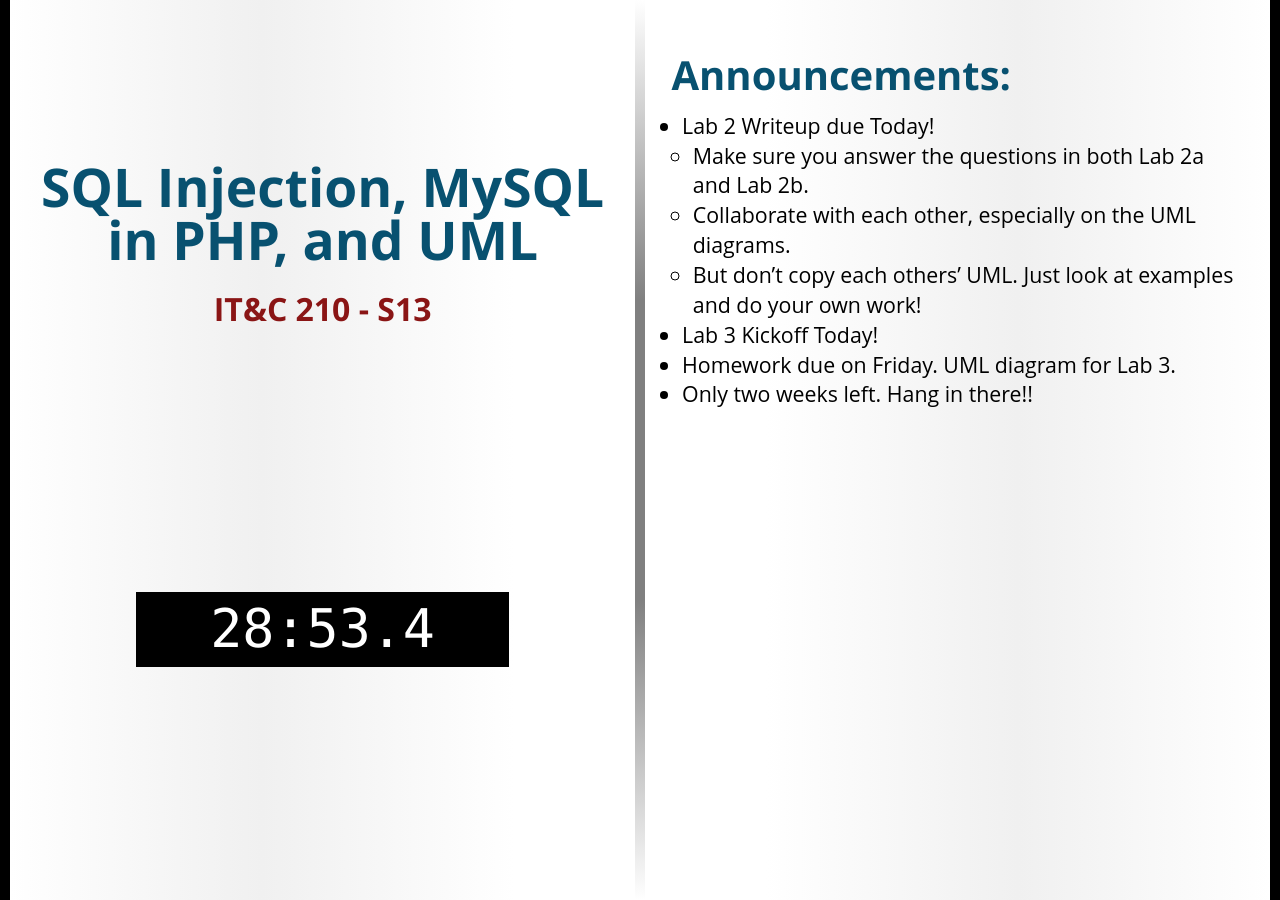
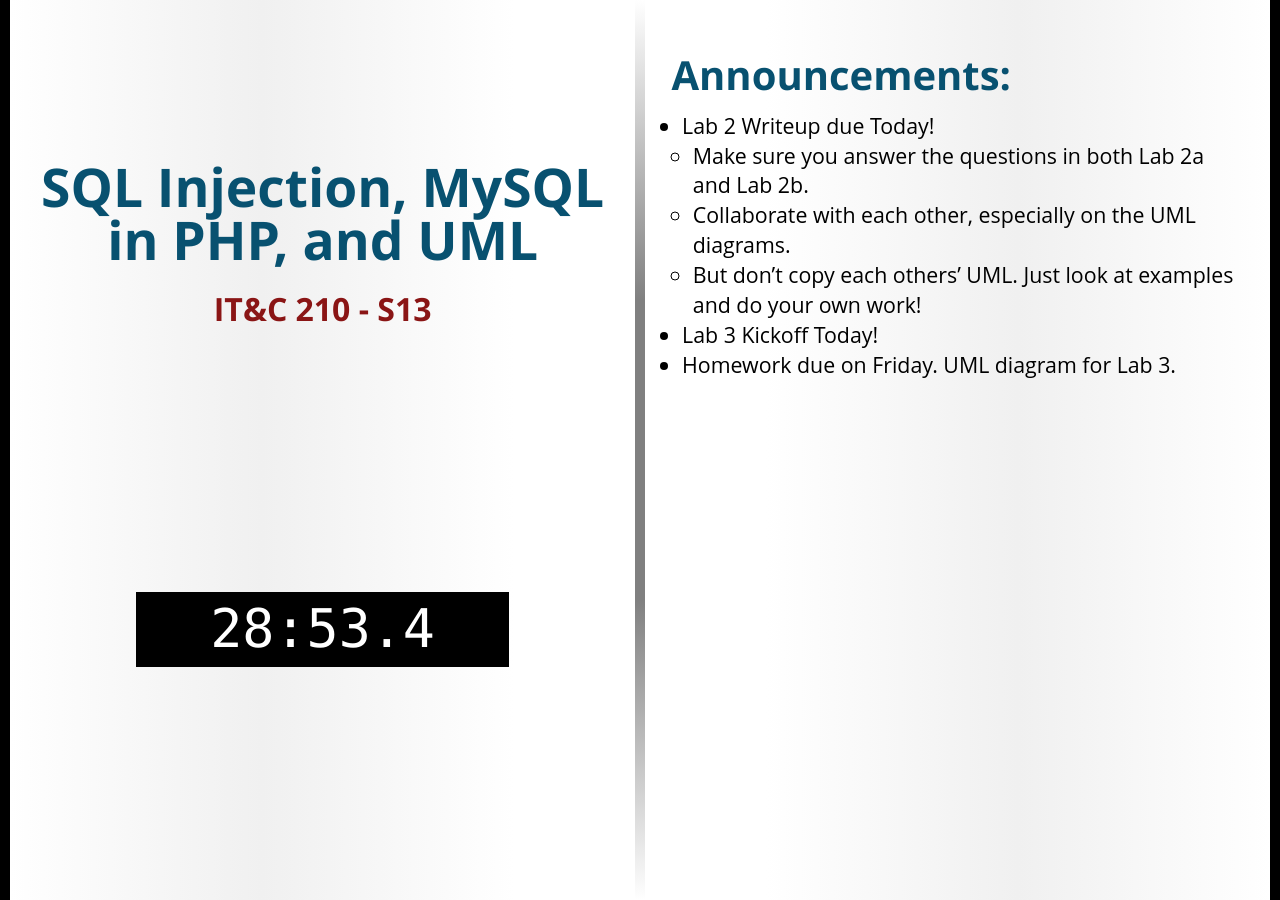
Before and after one commit to BYU-ITC-210/BYU-ITC-210.github.io, a Jekyll site: the page built from _welcome/S13.md, in a window 1280 px wide. Built offline with Jekyll 4.4.1, drawn with Linux system fonts in a browser that asks for light colours; some web fonts are replaced.

Commit message:
Welcome S13

```diff
--- a/_welcome/S13.md
+++ b/_welcome/S13.md
@@ -8,4 +8,3 @@ session: S13
     * But don't copy each others' UML. Just look at examples and do your own work!
 * Lab 3 Kickoff Today!
 * Homework due on Friday. UML diagram for Lab 3.
-* Only two weeks left. Hang in there!!
```
